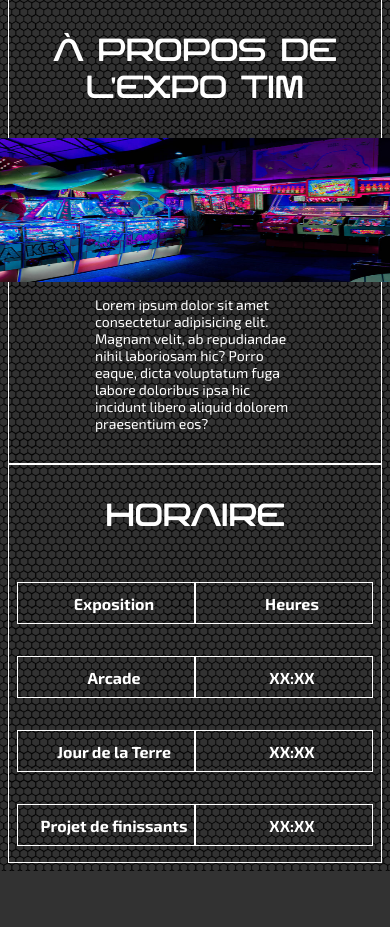
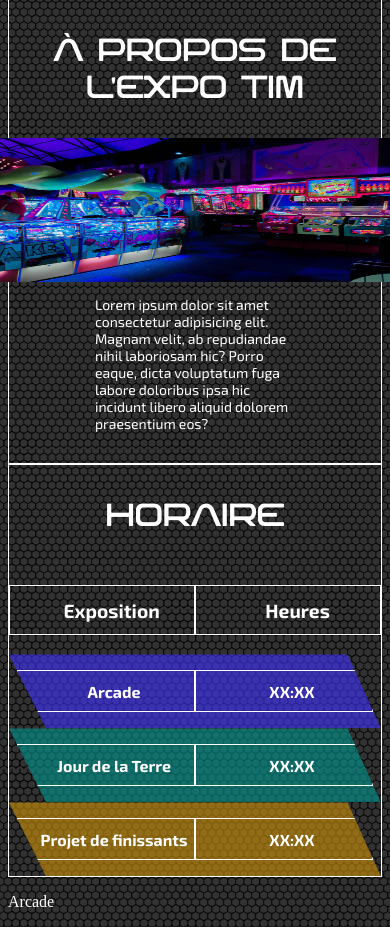
Before and after one commit to ExpoTim08/ExpoTim08, a PHP site: page /accueil.html in a window 390 px wide; the page is wider, and only the part inside the window is pictured. Shown: the part 831-1758 px from the top of that part. Before the commit the page ends 1702 px from the top of that part, so only its background shows below. Run offline with PHP 8.4, Linux system fonts and the light colour scheme.

Commit message:
ajouts de couleurs

```diff
--- a/CSS/accueil.css
+++ b/CSS/accueil.css
@@ -130,6 +130,10 @@
     padding-bottom: -1em;
   }
 
+  .HoraireExposition > p {
+    font-size: larger;
+  }
+
   .HoraireExposition > p, .ArcadeHoraire > p, .JTHoraire > p, .PFHoraire > p {
     padding-left: 1em;
     border: 1px solid white;
@@ -140,4 +144,19 @@
     font-family: var(--general-font);
   }
 
+  .ArcadeHoraire {
+    background-color: var(--bouton-projet-arcade-color);
+    clip-path: polygon(0 0, 91% 0, 100% 100%, 10% 100%);
+  }
+
+  .JTHoraire {
+    background-color: var(--bouton-projet-jt-color);
+    clip-path: polygon(0 0, 91% 0, 100% 100%, 10% 100%);
+  }
+
+  .PFHoraire {
+    background-color: var(--bouton-projet-finissant-color);
+    clip-path: polygon(0 0, 91% 0, 100% 100%, 10% 100%);
+  }
+
 }
--- a/CSS/main.css
+++ b/CSS/main.css
@@ -64,11 +64,11 @@
 
 /*Variables des assets couleurs de chaque catégorie du site*/
 :root {
-  --bouton-projet-arcade-color: rgb(221,174,255); /*Couleur du bouton pour la catégorie arcade*/
+  --bouton-projet-arcade-color: rgba(64, 50, 255, 0.6); /*Couleur du bouton pour la catégorie arcade*/
 
-  --bouton-projet-jt-color: rgb(206,247,204);  /*Couleur du bouton pour la catégorie jour de la terre*/
+  --bouton-projet-jt-color: rgba(0, 151, 143, 0.6);  /*Couleur du bouton pour la catégorie jour de la terre*/
 
-  --bouton-projet-finissant-color: rgb(218, 200, 101);  /*Couleur du bouton pour la catégorie des finissants*/
+  --bouton-projet-finissant-color: rgba(208, 147, 8, 0.6);  /*Couleur du bouton pour la catégorie des finissants*/
 
   --sous-titre-arcade-color: rgb(221,174,255); /*Couleur du sous-titre pour la catégorie arcade*/
 
--- a/accueil.html
+++ b/accueil.html
@@ -13,7 +13,7 @@
 
   <main>
     <div class="Carroussel">
-      <img class="ImageArcadeCarroussel" src="Images/Arcade.jpg" alt="">
+      <img id="ImageCarroussel" class="ImageArcadeCarroussel" src="Images/Arcade.jpg" alt="">
       <img class="ImageTitre" src="Images/Texte.png" alt="">
       <div class="ArcadeDetails">
         <p class="Sous-titre">ARCADE</p>
@@ -22,8 +22,8 @@
       </div>
       <div class="CarrousselChoix">
         <p class="Arcade">ARCADE</p>
-        <p class="JT">JOUR DE LA TERRE</p>
-        <p class="PF">PROJETS DES FINISSANTS</p>
+        <p class="JT" onclick="changeImage('Images/Nature.jpeg')">JOUR DE LA TERRE</p>
+        <p class="PF" onclick="changeImage()">PROJETS DES FINISSANTS</p>
       </div>
     </div>
 
@@ -52,6 +52,22 @@
         <p>XX:XX</p>
       </div>
     </div>
+    <p>Arcade</p>
   </main>
+
+  <!-- <script src="accueil.js"></script> -->
+
+  <script>
+    const btnArcade = document.getElementById('Arcade');
+    btnArcade.addEventListener('click', test);
+
+    function test() {
+      console.log("Click");
+    }
+  // function changeImage(newSrc) {
+  // document.getElementById('ImageCarroussel').src = newSrc;
+  // console.log("Click");
+  // }
+  </script>
 </body>
 </html>
--- /dev/null
+++ b/accueil.js
@@ -0,0 +1,3 @@
+function changeImage(newSrc) {
+  document.getElementById('ImageCarroussel').src = newSrc;
+}
```
Also changed, not shown: Images/Hexagon(Color).png (added), Images/Nature.jpeg (added), 1 other file.
